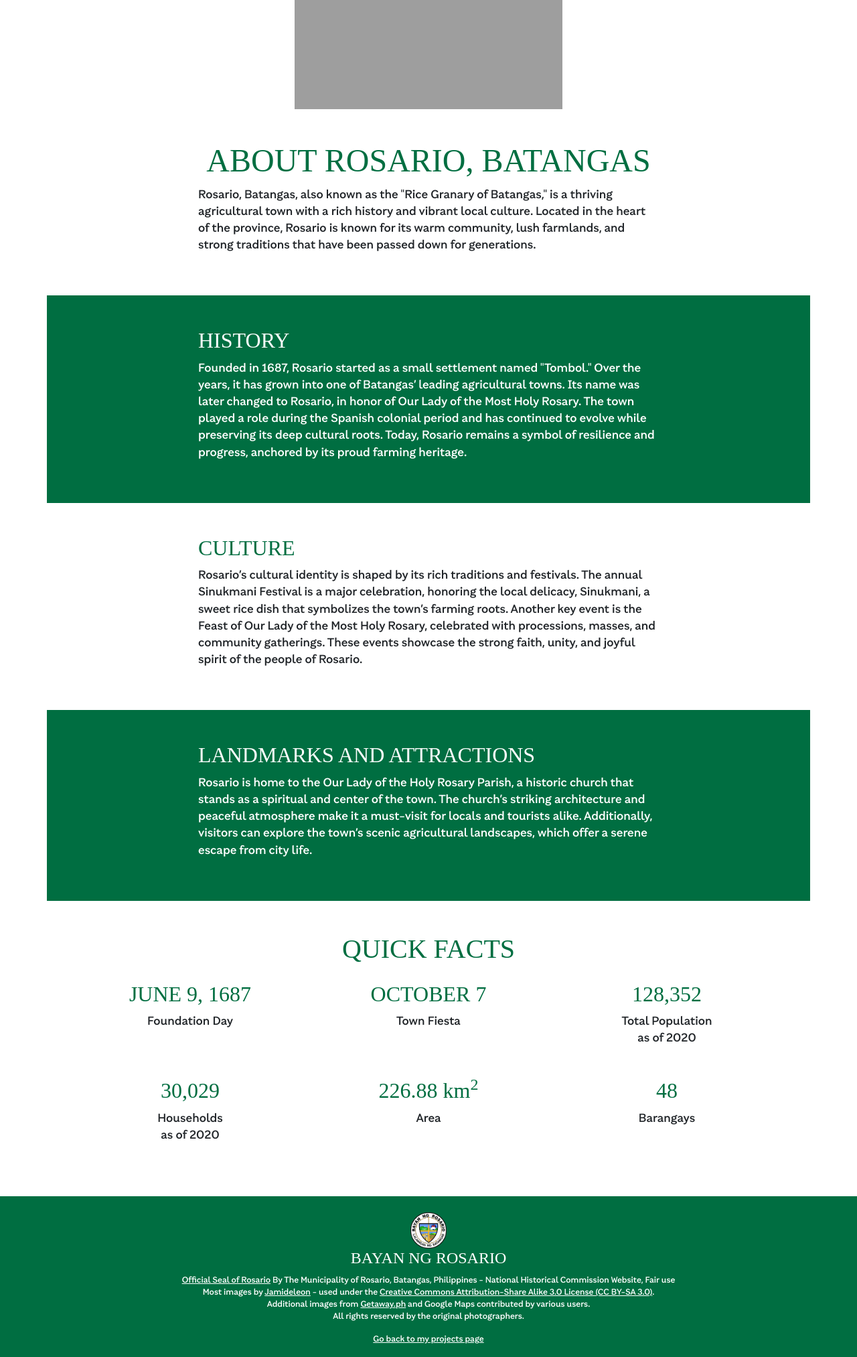
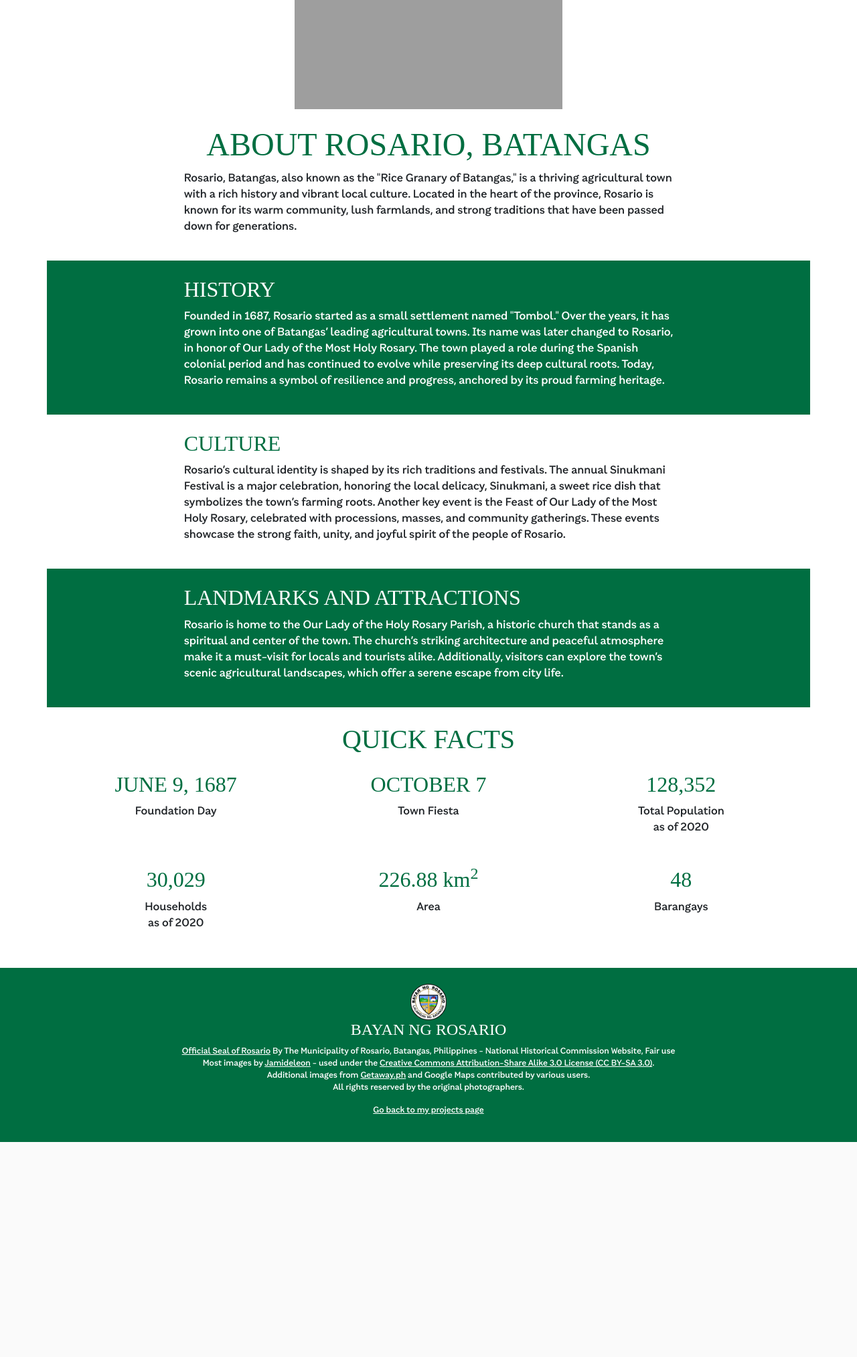
Before and after one commit to najilabatistil/najilabatistil.github.io, a PHP site: page /project2/about.html in a window 1280 px wide. Shown: the part 185-2211 px from the top of the page at 67% size. After the commit the page ends 1890 px from the top, so only its background shows below. Run offline with PHP 8.4, Linux system fonts and the light colour scheme; some web fonts are replaced; grey boxes are pictures that could not be loaded.

Commit message:
Improve website layout

```diff
--- a/index.html
+++ b/index.html
@@ -5,7 +5,6 @@
   <meta charset="UTF-8">
   <meta name="viewport" content="width=device-width, initial-scale=1.0">
   <title>Najila's Projects</title>
-  <link rel="preload" href="Mono45Headline-Regular.woff2" as="font" type="font/woff2" crossorigin>
   <link href="https://cdn.jsdelivr.net/npm/bootstrap@5.3.0-alpha1/dist/css/bootstrap.min.css" rel="stylesheet">
   <style>
     @font-face {
--- a/project2/about.html
+++ b/project2/about.html
@@ -72,7 +72,7 @@
   </div>
 
   <!-- Intro -->
-  <div id="about-rosario" class="container p-5">
+  <div id="about-rosario" class="container px-3 py-4">
     <div class="row justify-content-center">
       <div class="col-lg-8">
         <h1 class="main-heading text-center">ABOUT ROSARIO, BATANGAS</h1>
@@ -87,7 +87,7 @@
   </div>
 
   <!-- History -->
-  <div id="history" class="container p-5" style="background-color: #006E41">
+  <div id="history" class="container px-3 py-4" style="background-color: #006E41">
     <div class="row justify-content-center">
       <div class="col-lg-8">
         <h1 class="white-heading-2">HISTORY</h1>
@@ -103,7 +103,7 @@
   </div>
 
   <!-- Culture -->
-  <div id="culture" class="container p-5">
+  <div id="culture" class="container px-3 py-4">
     <div class=" row justify-content-center">
       <div class="col-lg-8">
         <h1 class="green-heading-2">CULTURE</h1>
@@ -121,7 +121,7 @@
   </div>
 
   <!-- Attractions -->
-  <div id="attractions" class="container p-5" style="background-color: #006E41">
+  <div id="attractions" class="container px-3 py-4" style="background-color: #006E41">
     <div class="row justify-content-center">
       <div class="col-lg-8">
         <h1 class="white-heading-2">LANDMARKS AND ATTRACTIONS</h1>
@@ -136,32 +136,32 @@
   </div>
 
   <!-- Quick Facts -->
-  <div id="quick-facts" class="container p-5">
+  <div id="quick-facts" class="container px-3 py-4">
     <div class="row align-items-center text-center">
       <h1 class="green-heading">QUICK FACTS</h1>
     </div>
     <div class=" row justify-content-center text-center">
-      <div class="col-md-4 col-sm-4 my-3">
+      <div class="col-6 col-md-4 col-sm-4 my-3">
         <h1 class="green-heading-2">JUNE 9, 1687</h1>
         <p class="black-paragraph">Foundation Day</p>
       </div>
-      <div class="col-md-4 col-sm-4 my-3">
+      <div class="col-6 col-md-4 col-sm-4 my-3">
         <h1 class="green-heading-2">OCTOBER 7</h1>
         <p class="black-paragraph">Town Fiesta</p>
       </div>
-      <div class="col-md-4 col-sm-4 my-3">
+      <div class="col-6 col-md-4 col-sm-4 my-3">
         <h1 class="green-heading-2">128,352</h1>
         <p class="black-paragraph">Total Population<br>as of 2020</p>
       </div>
-      <div class="col-md-4 col-sm-4 my-3">
+      <div class="col-6 col-md-4 col-sm-4 my-3">
         <h1 class="green-heading-2">30,029</h1>
         <p class="black-paragraph">Households<br>as of 2020</p>
       </div>
-      <div class="col-md-4 col-sm-4 my-3">
+      <div class="col-6 col-md-4 col-sm-4 my-3">
         <h1 class="green-heading-2">226.88 km<sup>2</sup></h1>
         <p class="black-paragraph">Area</p>
       </div>
-      <div class="col-md-4 col-sm-4 my-3">
+      <div class="col-6 col-md-4 col-sm-4 my-3">
         <h1 class="green-heading-2">48</h1>
         <p class="black-paragraph">Barangays</p>
       </div>
--- a/project2/events.html
+++ b/project2/events.html
@@ -111,7 +111,7 @@
 
   <!-- Attraction 2 -->
   <div class="container">
-    <div class="row justify-content-center p-5">
+    <div class="row justify-content-center p-4">
       <div class="col-lg-8">
         <h1 class="green-heading-2">PENITENSYAHAN</h1>
         <p class="black-paragraph">
--- a/project2/styles.css
+++ b/project2/styles.css
@@ -102,12 +102,12 @@ html {
 /* PARAGRAPH STYLES */
 .black-paragraph {
   font-family: Brutalista;
-  font-size: 1.05rem;
+  font-size: 1rem;
 }
 
 .white-paragraph {
   font-family: Brutalista;
-  font-size: 1.05rem;
+  font-size: 1rem;
   color: #FFFFFF;
 }
 
```
